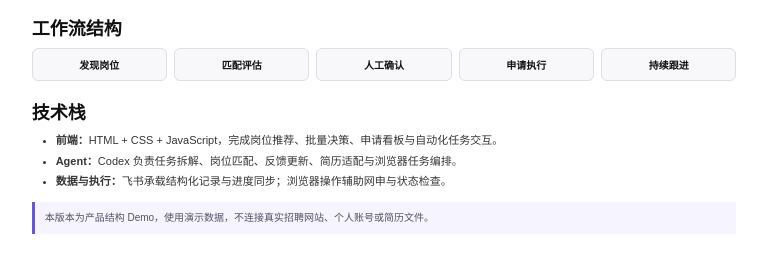
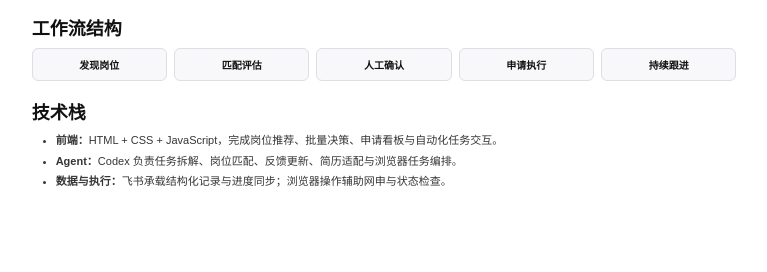
Before and after one commit to jameyxujingyi/job-search-agent, a plain HTML site: page docs/portfolio.html in a window 1280 px wide. Shown: the part 742-1014 px from the top of the page, without its empty margins (24-791 px from the left). Drawn offline with Linux system fonts and the light colour scheme.

Commit message:
Update follow-up count and portfolio copy

```diff
--- a/docs/portfolio.html
+++ b/docs/portfolio.html
@@ -49,15 +49,6 @@
         font-weight: 700;
         text-align: center;
       }
-      .note {
-        margin-top: 12px;
-        padding: 8px 10px;
-        border-left: 3px solid #6557d9;
-        background: #f6f4ff;
-        color: #555064;
-        font-size: 10px;
-        line-height: 1.6;
-      }
     </style>
   </head>
   <body>
@@ -95,7 +86,6 @@
         <li><strong>数据与执行：</strong>飞书承载结构化记录与进度同步；浏览器操作辅助网申与状态检查。</li>
       </ul>
 
-      <div class="note">本版本为产品结构 Demo，使用演示数据，不连接真实招聘网站、个人账号或简历文件。</div>
     </section>
   </body>
 </html>
```
Also changed, not shown: index.html (+1 -1 lines), assets/applyflow-dashboard.png, 1 other file.
